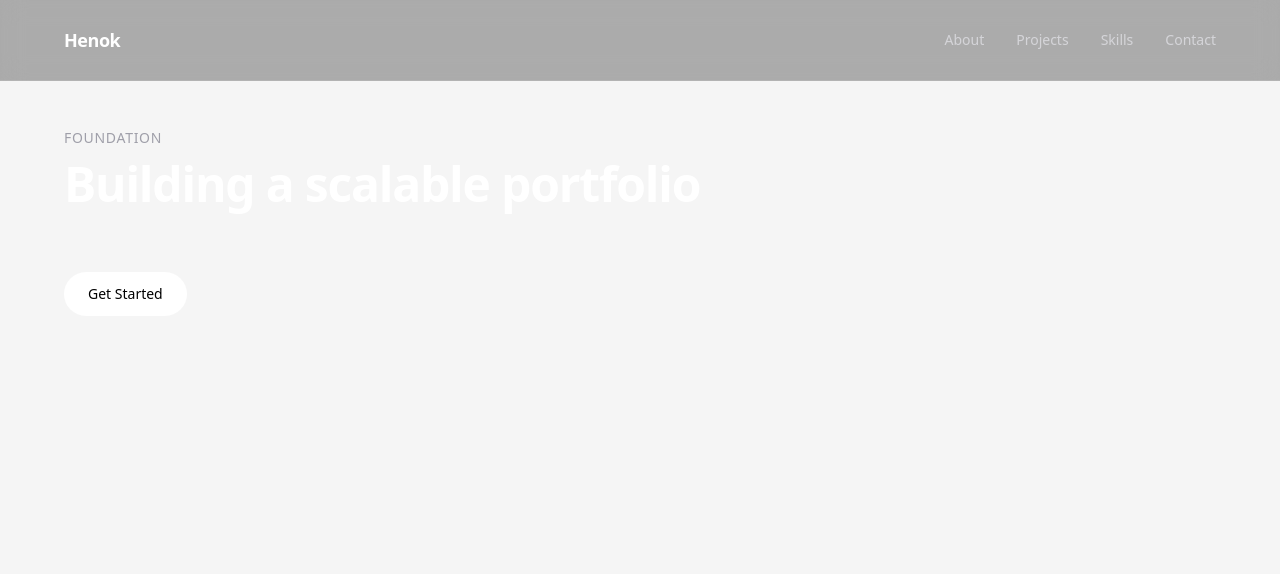
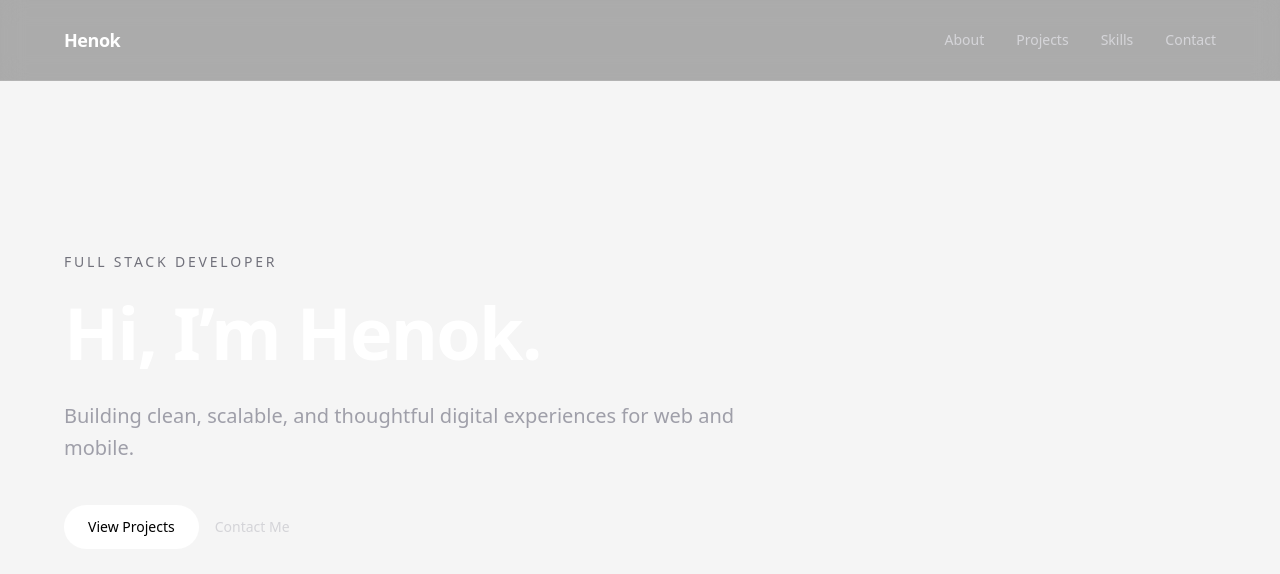
Before and after one commit to Hena-yaris/portfolio-2, a Next.js app: page / in a window 1280 px wide. Shown: the top 574 px of the page. Built offline with nearby package versions, Linux system fonts and the light colour scheme.

Commit message:
feat: add scalable hero section architecture

```diff
--- a/src/app/page.tsx
+++ b/src/app/page.tsx
@@ -1,18 +1,12 @@
-import Button from "../components/ui/Button";
-import Container from "../components/ui/Container";
-import SectionTitle from "../components/ui/SectionTitle";
+
+import Hero from "../sections/hero/Hero";
 
 export default function Home() {
+
+
   return (
-     <main className="pt-32">
-          <Container>
-              <SectionTitle
-               subtitle="Foundation"
-               title= "Building a scalable portfolio"/>
-                    <Button>
-                          Get Started
-                    </Button>
-          </Container>
+     <main>
+          <Hero/>
      </main>
   );
 }
--- a/src/components/ui/Button.tsx
+++ b/src/components/ui/Button.tsx
@@ -5,7 +5,7 @@ interface ButtonProps {
 export default function Button({ children}: ButtonProps) {
   return (
     <button
-      className="px-6 py-3 rounded-full bg-white text-black text-sm font-medium transition-all duration-300 hover:scale-[1.02]
+      className="px-6 py-3 rounded-full bg-white text-black text-sm font-medium transition-all duration-300 hover:bg-zinc-200 hover:scale-[1.02]
           active:scale-[0.98]"
     >
       {children}
--- /dev/null
+++ b/src/data/personal.ts
@@ -0,0 +1,6 @@
+export const personalInfo = {
+  name: "Henok",
+  title: "Full Stack Developer",
+  description:
+    "Building clean, scalable, and thoughtful digital experiences for web and mobile.",
+};
--- /dev/null
+++ b/src/sections/hero/Hero.tsx
@@ -0,0 +1,76 @@
+import Container from "@/src/components/ui/Container";
+import Button from "@/src/components/ui/Button";
+import { personalInfo } from "@/src/data/personal";
+
+export default function Hero() {
+  return (
+    <section
+      className="
+        min-h-screen
+        flex
+        items-center
+      "
+    >
+      <Container>
+        <div className="max-w-4xl">
+          {/* Small Intro */}
+          <p
+            className="
+              text-sm
+              uppercase
+              tracking-[0.2em]
+              text-zinc-500
+              mb-6
+            "
+          >
+            {personalInfo.title}
+          </p>
+
+          {/* Main Heading */}
+          <h1
+            className="
+              text-5xl
+              md:text-7xl
+              font-semibold
+              tracking-tight
+              leading-[1]
+              mb-8
+            "
+          >
+            Hi, I’m {personalInfo.name}.
+          </h1>
+
+          {/* Description */}
+          <p
+            className="
+              text-lg
+              md:text-xl
+              text-zinc-400
+              leading-relaxed
+              max-w-2xl
+              mb-10
+            "
+          >
+            {personalInfo.description}
+          </p>
+
+          {/* Actions */}
+          <div className="flex items-center gap-4">
+            <Button>View Projects</Button>
+
+            <button
+              className="
+                text-sm
+                text-zinc-300
+                hover:text-white
+                transition-colors
+              "
+            >
+              Contact Me
+            </button>
+          </div>
+        </div>
+      </Container>
+    </section>
+  );
+}
```
